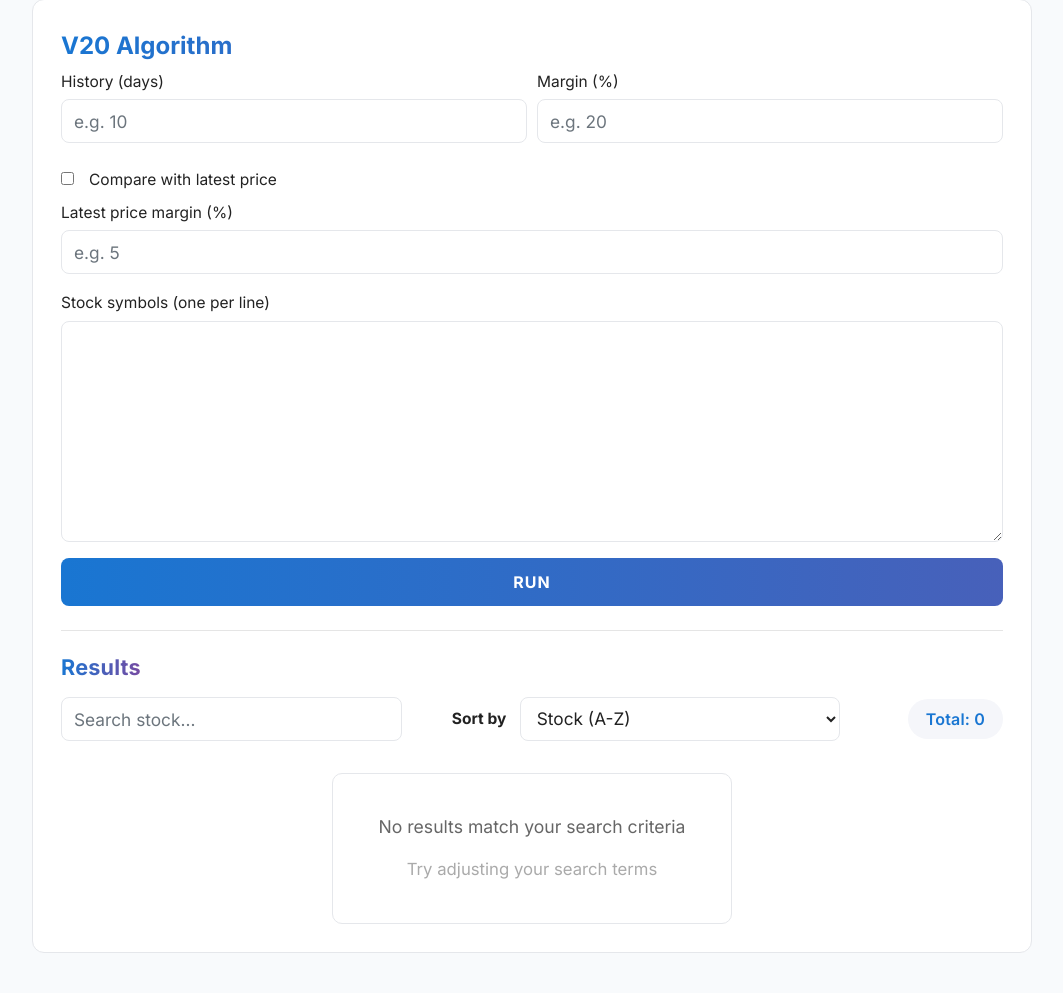
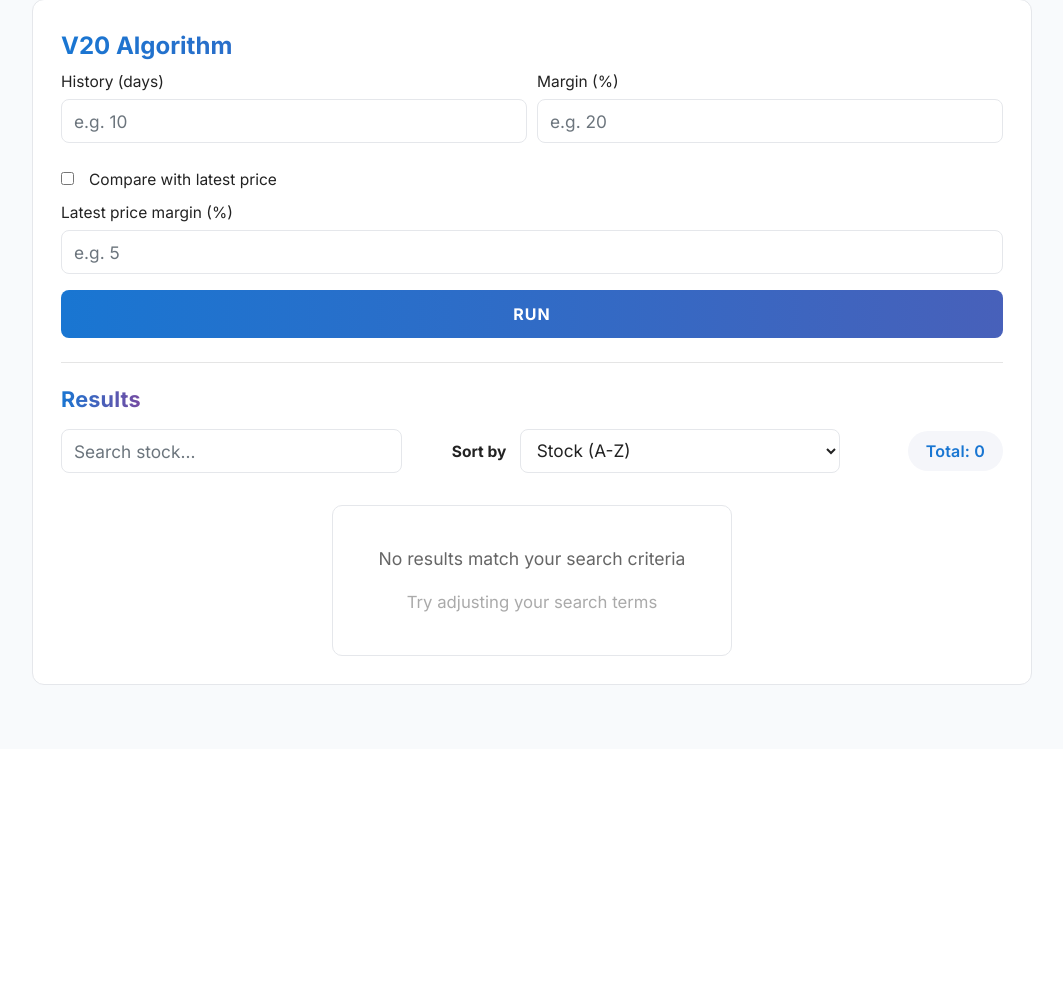
Before and after one commit to chittalpatel/v20algo, a Flask app: template templates/runAlgo.html in a window 1280 px wide. Shown: the part 89-1082 px from the top of the page, without its empty margins (97-1160 px from the left). After the commit the page ends 774 px from the top, so only its background shows below. Run offline with Flask 3, Linux system fonts and the light colour scheme; the template is opened without the code that fills it, so the values that code supplies are empty; parts of the project's set-up code (start-up, migrations or seed data) failed here and were passed over; some libraries are stand-ins or nearby versions.

Commit message:
remove stock list from algo page

```diff
--- a/app.py
+++ b/app.py
@@ -28,15 +28,16 @@ def stock():
 
 @app.route('/run', methods=['GET', 'POST'])
 def run():
+    global stocks
+    _stocks = stocks
     result = []
-    history = 10
+    history = 200
     margin = 20
     last_close_margin = 5
     filter_by_last_close = True
     if request.method == 'POST':
         history = int(request.form["history"])
         margin = int(request.form["margin"])
-        _stocks = request.form["stocks"].splitlines()
         filter_by_last_close = bool(request.form.getlist("filter-by-last-close"))
         last_close_margin = int(request.form["last-close-margin"])
         for sname in _stocks:
@@ -46,9 +47,6 @@ def run():
                 print(f"Error occured while running algo {e}")
                 import traceback
                 traceback.print_exc()
-    else:
-        global stocks
-        _stocks = stocks
 
     return render_template("runAlgo.html", stocks="\n".join(_stocks), result=result or ["No results!"], history=history, margin=margin, last_close_margin=last_close_margin, filter_by_last_close=filter_by_last_close)
 
--- a/templates/runAlgo.html
+++ b/templates/runAlgo.html
@@ -26,10 +26,6 @@
             <div class="form-group">
                 <label for="last-close-margin">Latest price margin (%)</label>
                 <input type="text" class="form-control" id="last-close-margin" name="last-close-margin" placeholder="e.g. 5" value="{{ last_close_margin }}">
-            </div>
-            <div class="form-group">
-                <label for="stocksTextArea">Stock symbols (one per line)</label>
-                <textarea class="form-control" id="stocksTextArea" name="stocks" rows="8">{{ stocks }}</textarea>
             </div>
             <button type="submit" class="btn btn-primary btn-block">Run</button>
         </form>
```
